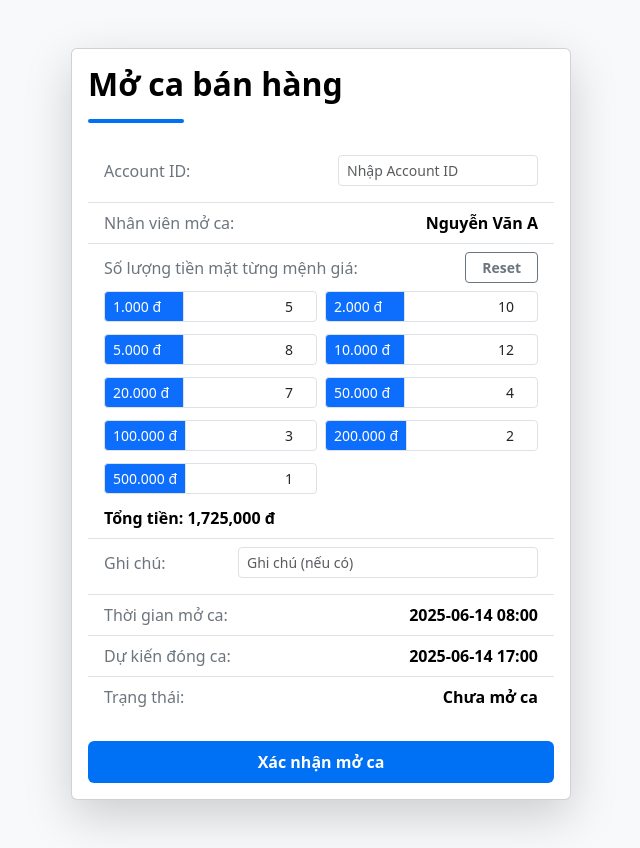
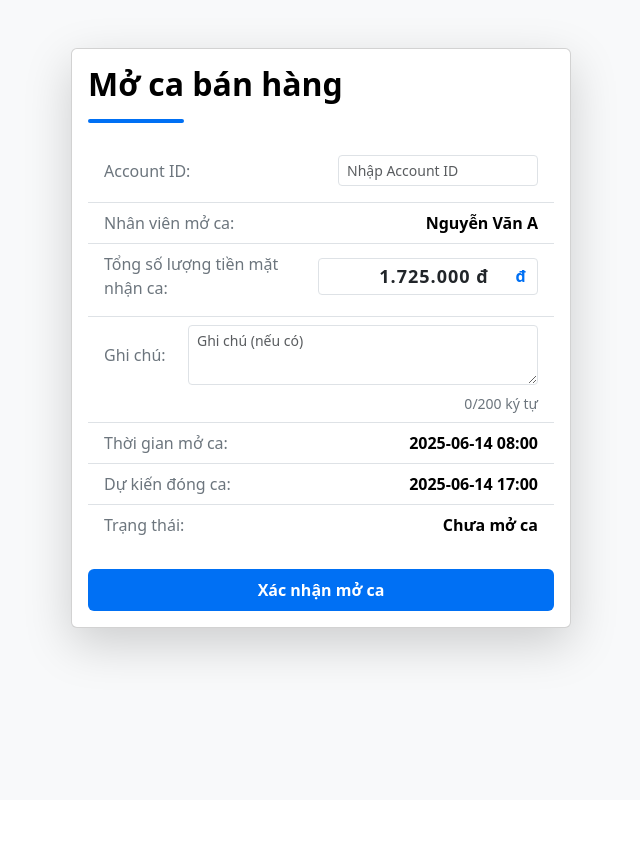
Before and after one commit to quanpdhe170415/SEP490-G82-SP25, a React (Create React App) app in the folder Front-end/: page /openshift in a window 1280 px wide. Shown: the whole page, without its empty margins (319-959 px from the left). After the commit the page ends 800 px from the top, so only its background shows below. Built offline with nearby package versions, Linux system fonts and the light colour scheme.

Commit message:
SEP490-49-Update open shift

```diff
--- a/Front-end/src/components/OpenShift.jsx
+++ b/Front-end/src/components/OpenShift.jsx
@@ -137,6 +137,8 @@ export default function OpenShift() {
                 <span className="text-secondary">Nhân viên mở ca:</span>
                 <span className="fw-semibold text-black">{shiftData.employeeName}</span>
               </li>
+              {/* Phần kiểm kê tiền theo mệnh giá - Đã comment lại */}
+              {/*
               <li className="list-group-item bg-white">
                 <div className="mb-2 text-secondary d-flex justify-content-between align-items-center">
                   <span>Số lượng tiền mặt từng mệnh giá:</span>
@@ -163,18 +165,45 @@ export default function OpenShift() {
                 </div>
                 <div className="mt-2 fw-bold text-black">Tổng tiền: {totalCash.toLocaleString()} đ</div>
               </li>
+              */}
+              {/* Thêm mục nhập tổng số lượng tiền */}
+              <li className="list-group-item bg-white">
+                <div className="mb-2 text-secondary d-flex justify-content-between align-items-center">
+                  <span>Tổng số lượng tiền mặt nhận ca:</span>
+                  <div style={{ position: 'relative', maxWidth: 220, width: '100%' }}>
+                    <input
+                      type="text"
+                      inputMode="numeric"
+                      min="0"
+                      className="form-control form-control-sm text-end fw-bold pe-5"
+                      style={{ fontSize: 18, letterSpacing: 1, paddingRight: 48 }}
+                      value={totalCash.toLocaleString('vi-VN') + ' đ'}
+                      onChange={e => {
+                        // Lấy số chỉ gồm số từ input
+                        const raw = e.target.value.replace(/[^\d]/g, '');
+                        // Cập nhật cashDetail ảo để tính lại tổng
+                        // Ở đây chỉ cập nhật tổng, không thay đổi cashDetail
+                        // Nếu muốn thay đổi cashDetail thực tế, cần logic khác
+                      }}
+                      placeholder="Nhập tổng tiền mặt"
+                    />
+                    <span style={{ position: 'absolute', right: 12, top: '50%', transform: 'translateY(-50%)', color: '#0070f4', fontWeight: 700, pointerEvents: 'none' }}>đ</span>
+                  </div>
+                </div>
+              </li>
               <li className="list-group-item bg-white">
                 <div className="mb-2 text-secondary d-flex justify-content-between align-items-center">
                   <span>Ghi chú:</span>
-                  <input
-                    type="text"
+                  <textarea
                     className="form-control form-control-sm ms-2"
-                    style={{ maxWidth: 300 }}
+                    style={{ maxWidth: 350, minHeight: 60, resize: 'vertical' }}
                     value={notes}
                     onChange={e => setNotes(e.target.value)}
                     placeholder="Ghi chú (nếu có)"
+                    maxLength={200}
                   />
                 </div>
+                <div className="text-end text-secondary small">{notes.length}/200 ký tự</div>
               </li>
               <li className="list-group-item d-flex justify-content-between align-items-center bg-white">
                 <span className="text-secondary">Thời gian mở ca:</span>
```
